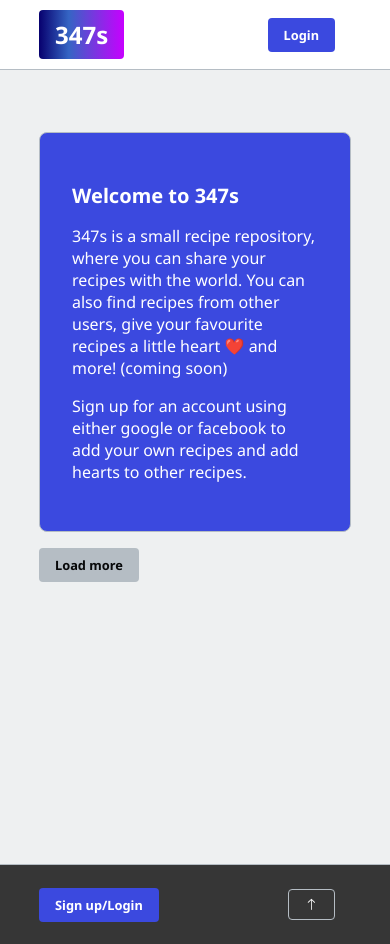
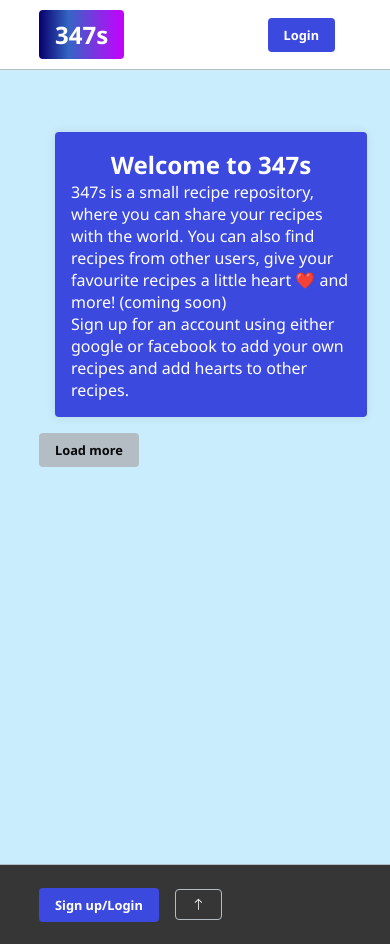
Before and after one commit to Eacaw/347s, a Next.js app: page / in a window 390 px wide. Built offline with nearby package versions, Linux system fonts and the light colour scheme; no server answers; the database is empty.

Commit message:
Styling updates and QOL changes

```diff
--- a/components/PostFeed.js
+++ b/components/PostFeed.js
@@ -2,11 +2,11 @@ import Link from "next/link";
 
 export default function PostFeed({ posts, admin = false }) {
   return posts && posts.length ? (
-    <>
+    <div className="grid">
       {posts.map((post, i) => (
         <PostItem post={post} key={i} admin={admin} />
       ))}
-    </>
+    </div>
   ) : (
     <></>
   );
@@ -17,27 +17,35 @@ function PostItem({ post, admin }) {
   const wordCount = post?.content.trim().split(/\s+/g).length;
   const minutesToRead = (wordCount / 100 + 1).toFixed(0);
 
+  // Return a simple card showcasing all post
+  // data
   return (
     <div className="card">
-      <Link href={`/${post.username}`}>
-        <a>
-          <strong>By @{post.username}</strong>
-        </a>
-      </Link>
-
-      <Link passHref href={`/${post.username}/${post.slug}`}>
-        <h2>
-          <a>{post.title}</a>
-        </h2>
-      </Link>
-
+      <a href={`/${post.username}/${post.slug}`}>
+        <img
+          src={post?.coverImage ? post?.coverImage : "/ComingSoon.png"}
+          alt={post?.title}
+        />
+      </a>
+      <div>
+        <Link href={`/${post.username}/${post.slug}`}>
+          <h2>
+            <a>{post.title}</a>
+          </h2>
+        </Link>
+        <Link href={`/${post.username}`}>
+          <a>
+            <strong>By @{post.username}</strong>
+          </a>
+        </Link>
+      </div>
       <footer>
-        <span>
+        <p>
           {wordCount} words. {minutesToRead} min read
-        </span>
-        <span className="push-left">💗 {post.heartCount || 0} Hearts</span>
+        </p>
+        <br />
+        <span className="push-center">❤️ {post.heartCount || 0} Hearts</span>
       </footer>
-
       {/* If admin view, show extra controls for user */}
       {admin && (
         <>
--- a/pages/dashboard/index.js
+++ b/pages/dashboard/index.js
@@ -19,6 +19,8 @@ import kebabCase from "lodash.kebabcase";
 import { useCollection } from "react-firebase-hooks/firestore";
 import toast from "react-hot-toast";
 import { firestore } from "../../lib/firebase";
+
+import { recipeTempalate } from "../../components/Constants";
 
 export default function Dashboard() {
   return (
@@ -73,7 +75,7 @@ function CreateNewPost() {
       uid,
       username,
       published: false,
-      content: "# hello world!",
+      content: recipeTempalate,
       createdAt: serverTimestamp(),
       updatedAt: serverTimestamp(),
       heartCount: 0,
--- a/styles/globals.css
+++ b/styles/globals.css
@@ -1,7 +1,7 @@
 @import url('https://fonts.googleapis.com/css2?family=Noto+Sans:ital,wght@0,400;0,700;1,400&display=swap');
 
 :root {
-  --color-bg: #eef0f1;
+  --color-bg: #caedfe;
   --color-text: #08090a;
   --color-blue: #3b49df;
   --color-red: #df3b3b;
@@ -112,6 +112,10 @@ code {
   font-weight: bold;
   border-top: 1px solid var(--color-gray);
   z-index: 99;
+  display: flex;
+  align-items: center;
+  justify-content: space-between;
+  margin-top: 5rem;
 }
 
 .footer ul {
@@ -164,12 +168,12 @@ code {
 
 
 button:hover {
-  filter: brightness(90%);
+  filter: brightness(70%);
 }
 
 button:disabled,
 button[disabled]{
-  filter: brightness(80%);
+  filter: brightness(60%);
   cursor: not-allowed;
 }
 
@@ -214,31 +218,68 @@ button.btn-logo {
 }
 
 /* Cards */
-
 .card {
-  padding: 2rem;
-  margin: 1rem 0;
+  display: flex;
+  flex-direction: column;
+  align-items: center;
+  justify-content: center;
   background-color: white;
-  border: 1px solid var(--color-gray);
-  border-radius: 8px;
+  border-radius: 0.25rem;
+  padding: 1rem;
+  margin: 1rem;
+  box-shadow: 0 0 10px rgba(0, 0, 0, 0.1);
+  transition: all 0.2s ease-in-out;
 }
 
-.card footer {
-  display: flex;
+.card:hover {
+  transform: translateY(-5px) scale(1.01);
+  box-shadow: 0 0 10px rgba(0, 0, 0, 0.2);
 }
 
-.card-img-center {
-  width:20%;
-  display:block;
-  margin:auto;
-  border-radius: 50%;
-  max-width: 150px;
+
+
+/* On small width screen card is full window width */
+@media only screen and (max-width: 600px) {
+  .card {
+    width: 100%;
+    flex-direction: column;
+  }
+  .card img {
+    width: 100%;
+    margin: 0;
+  }
+}
+
+.card h2 {
+  margin: 0;
+  font-size: 1.5rem;
+  font-weight: bold;
+}
+
+.card p {
+  margin: 0;
+  font-size: 1rem;
+}
+
+.card .btn {
+  margin: 1rem 0;
 }
 
 .card-info {
   color: white;
   background: var(--color-blue);
 }
+
+/* Grid */
+
+.grid {
+  display: grid;
+  grid-template-columns: repeat(auto-fit, minmax(300px, 1fr));
+  grid-gap: 1rem;
+  padding: 1rem;
+}
+
+
 
 /* Loader */
 
@@ -285,7 +326,7 @@ input[type="file"] {
 }
 
 .push-bottom {
-  margin-bottom: auto;
+  margin-bottom: 5rem;
 }
 
 .push-center {
@@ -298,17 +339,17 @@ input[type="file"] {
 
 .text-danger {
   font-weight: bold;
-  color: var(--color-red);
+  color: var(--color-red) !important;
 }
 
 .text-success {
   font-weight: bold;
-  color: var(--color-green);
+  color: var(--color-green) !important;
 }
 
 .text-info {
   font-weight: bold;
-  color: var(--color-blue);
+  color: var(--color-blue) !important;
 }
 
 .box {
```
Also changed, not shown: components/Constants.js (added, +30 -0 lines), pages/[username]/[slug].js (+6 -1 lines), pages/dashboard/[slug].js (+6 -1 lines), public/ComingSoon.png (added).
